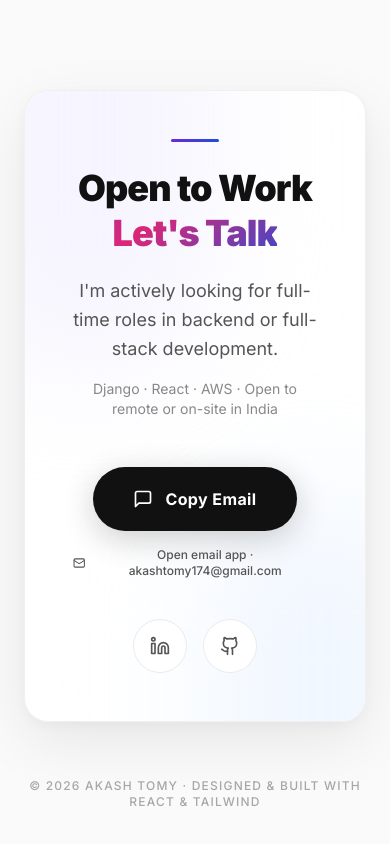
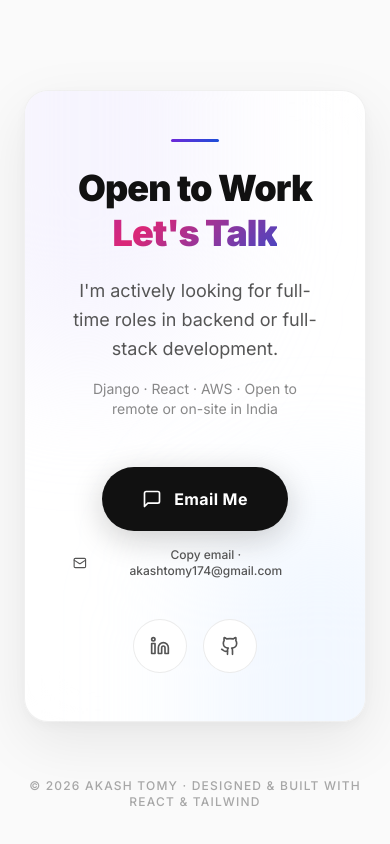
Before and after one commit to AkashTomy174/portfolio2, a React (Vite) app: page / in a window 390 px wide. Shown: the part 6425-7269 px from the top of the page. Built offline with nearby package versions, Linux system fonts and the light colour scheme; no server answers.

Commit message:
Make contact CTA mobile friendly

```diff
--- a/src/components/ContactSection.jsx
+++ b/src/components/ContactSection.jsx
@@ -83,27 +83,27 @@ const ContactSection = () => {
               Django &middot; React &middot; AWS &middot; Open to remote or on-site in India
             </p>
 
-            <motion.button
-              type="button"
-              onClick={handleCopy}
+            <motion.a
+              href={EMAIL_LINK}
               whileHover={reduced ? {} : { scale: 1.04, y: -3 }}
               whileTap={reduced ? {} : { scale: 0.97 }}
               className="interactive inline-flex items-center gap-3 px-10 py-5 rounded-full bg-accent-dark text-white font-bold text-base tracking-wide shadow-[0_8px_32px_rgba(17,17,17,0.2)] hover:shadow-[0_12px_40px_rgba(109,40,217,0.3)] hover:bg-gradient-to-r hover:from-accent-purple hover:to-accent-blue transition-all duration-300 mb-4"
-              aria-live="polite"
             >
               <MessageSquareIcon className="w-5 h-5" aria-hidden="true" />
-              {copyStatus === 'copied' ? 'Email Copied' : copyStatus === 'failed' ? 'Use Email Link Below' : 'Copy Email'}
-            </motion.button>
+              Email Me
+            </motion.a>
 
             <div className="mb-10">
-              <a
-                href={EMAIL_LINK}
+              <button
+                type="button"
+                onClick={handleCopy}
                 className="interactive inline-flex items-center gap-2 text-xs font-medium text-accent-gray hover:text-accent-dark transition-colors"
-                aria-label="Open email app"
+                aria-label="Copy email address"
+                aria-live="polite"
               >
                 <MailIcon className="w-3.5 h-3.5" aria-hidden="true" />
-                Open email app &middot; {SITE.email}
-              </a>
+                {copyStatus === 'copied' ? 'Email copied' : copyStatus === 'failed' ? SITE.email : <>Copy email &middot; {SITE.email}</>}
+              </button>
             </div>
 
             <div className="flex justify-center items-center gap-4">
```
